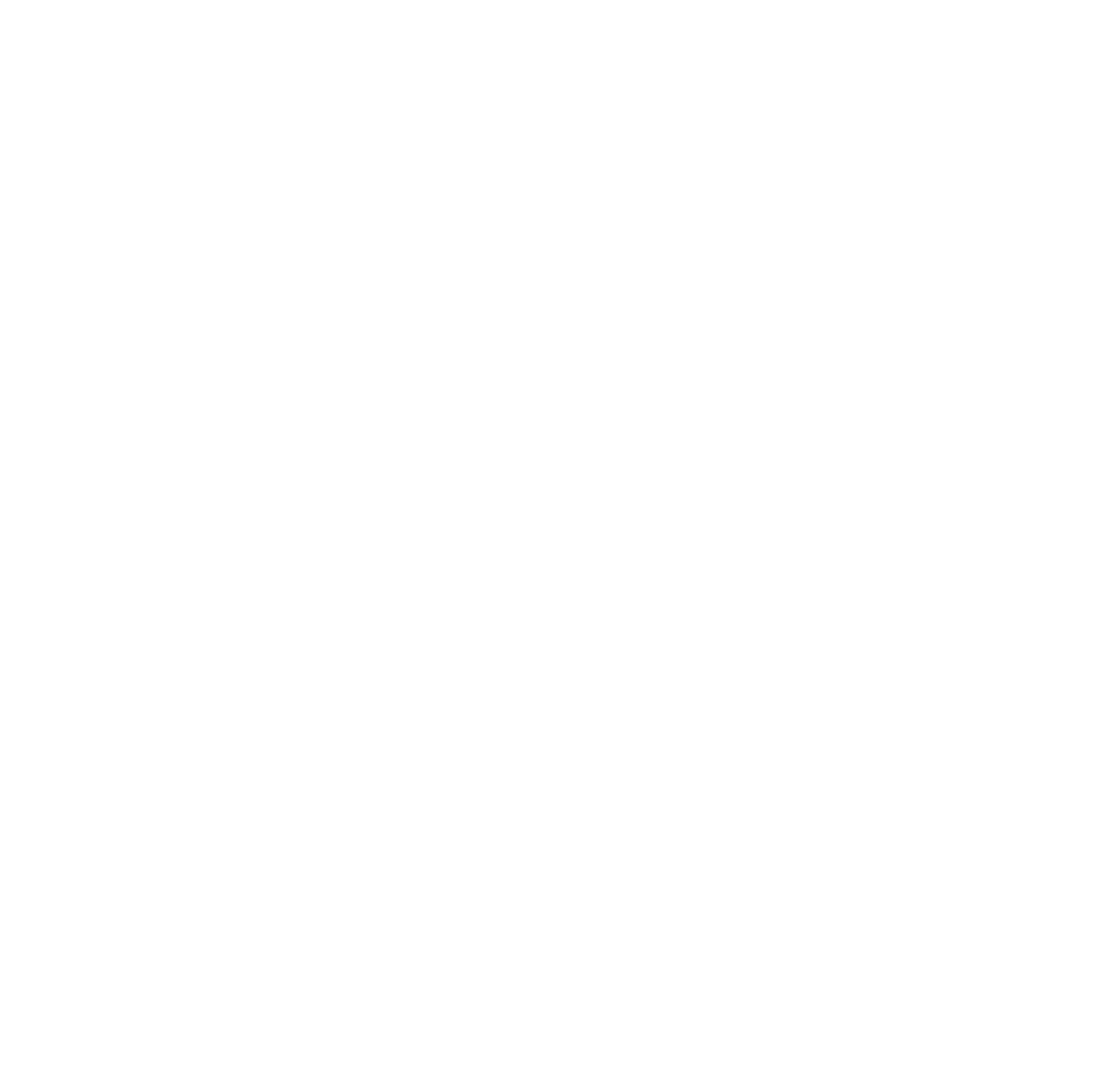
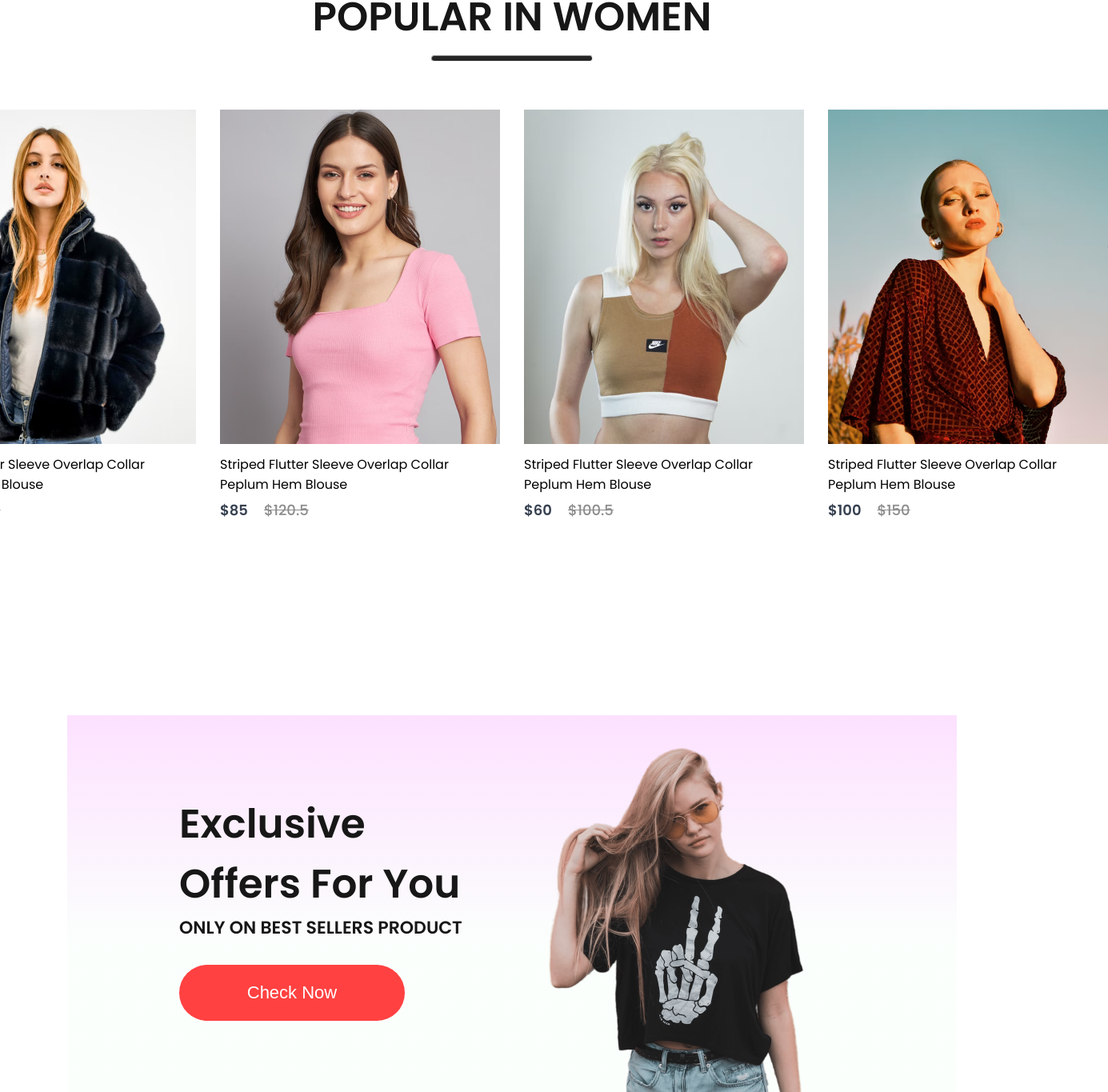
Before and after one commit to divyeshS81/E-Commerce-REACT-, a React (Create React App) app in the folder frontend/: page / in a window 1280 px wide. Shown: the part 963-2328 px from the top of the page at 80% size, 1385 px wide, since content can reach past the window. Before the commit the page ends 918 px from the top, so only its background shows below. Built offline with nearby package versions, Linux system fonts and the light colour scheme.

Commit message:
create a offers & popular section in this commit

```diff
--- a/frontend/src/Components/Hero/Hero.css
+++ b/frontend/src/Components/Hero/Hero.css
@@ -57,5 +57,5 @@
     display: flex;
     align-items: center;
     justify-content: center;
-
+    margin-top: 50px;
 }
--- a/frontend/src/Components/Item/Item.css
+++ b/frontend/src/Components/Item/Item.css
@@ -0,0 +1,29 @@
+.item{
+    width: 350px;
+}
+
+.item p{
+    margin: 6px 0px;
+}
+
+.item-prices{
+    display: flex;
+    gap: 20px;
+}
+
+.item-price-new{
+    color: #374151;
+    font-size: 18px;
+    font-weight: 600;
+}
+.item-price-old{
+    color: #8c8c8c;
+    font-size: 18px;
+    font-weight: 500;
+    text-decoration: line-through;
+}
+
+.item:hover{
+    transform: scale(1.5);
+    transition: 0.6s;
+}
--- a/frontend/src/Components/Item/Item.jsx
+++ b/frontend/src/Components/Item/Item.jsx
@@ -1,10 +1,19 @@
 import React from 'react'
 import './Item.css'
 
-const Item = () => {
+const Item = (props) => {
   return (
     <div className='item'>
-
+        <img src={props.image} alt="" />
+        <p>{props.name}</p>
+        <div className="item-prices">
+            <div className="item-price-new">
+                ${props.new_price}
+            </div>
+            <div className="item-price-old">
+                ${props.old_price}
+            </div>
+        </div>
     </div>
   )
 }
--- /dev/null
+++ b/frontend/src/Components/Offers/Offers.css
@@ -0,0 +1,50 @@
+.offers{
+    width: 65%;
+    height: 60vh;
+    display: flex;
+    margin: auto;
+    padding: 0px 140px;
+    margin-bottom: 150px;
+    background: linear-gradient(180deg, #fde1ff 0%, #e1ffea22 60%);
+}
+
+.offers-left{
+    flex: 1;
+    display: flex;
+    flex-direction: column;
+    justify-content: center;
+}
+
+.offers-left h1{
+    color: #171717;
+    font-size: 50px;
+    font-weight: 600;
+}
+
+.offers-left p{
+    color: #171717;
+    font-size: 22px;
+    font-weight: 600;
+}
+
+.offers-left button{
+    width: 282px;
+    height: 70px;
+    border-radius: 35px;
+    background: #ff4141;
+    border: none;
+    color: white;
+    font-size: 22px;
+    font-weight: 500;
+    margin-top: 30px;
+    cursor: pointer;
+}
+
+.offers-right{
+    flex: 1;
+    display: flex;
+    align-items: center;
+    justify-content: flex-end;
+    padding-top: 100px;
+
+}
--- /dev/null
+++ b/frontend/src/Components/Offers/Offers.jsx
@@ -0,0 +1,21 @@
+import React from 'react'
+import "./Offers.css"
+import exclucive_image from '../Assets/exclusive_image.png'
+
+const Offers = () => {
+  return (
+    <div className='offers'>
+        <div className="offers-left">
+            <h1>Exclusive</h1>
+            <h1>Offers For You</h1>
+            <p>ONLY ON BEST SELLERS PRODUCT</p>
+            <button>Check Now</button>
+        </div>
+        <div className="offers-right">
+            <img src={exclucive_image} alt="" />
+        </div>
+    </div>
+  )
+}
+
+export default Offers
--- /dev/null
+++ b/frontend/src/Components/Popular/Popular.css
@@ -0,0 +1,27 @@
+.popular{
+    display: flex;
+    flex-direction: column;
+    align-items: center;
+    gap: 10px;
+    height: 120vh;
+}
+
+.popular h1{
+    color: #171717;
+    font-size: 50px;
+    font-weight: 600;
+    margin-top: 50px;
+}
+
+.popular hr{
+    width: 200px;
+    height: 6px;
+    border-radius: 10px;
+    background: #252525;
+}
+
+.popular-item{
+    margin-top: 50px;
+    display: flex;
+    gap: 30px;
+}
--- /dev/null
+++ b/frontend/src/Components/Popular/Popular.jsx
@@ -0,0 +1,29 @@
+import React from "react";
+import "./Popular.css";
+import data_product from "../Assets/data";
+import Item from "../Item/Item";
+
+const Popular = () => {
+  return (
+    <div className="popular">
+      <h1>POPULAR IN WOMEN</h1>
+      <hr />
+      <div className="popular-item">
+        {data_product.map((item, i) => {
+          return (
+            <Item
+              key={i}
+              id={item.id}
+              name={item.name}
+              image={item.image}
+              new_price={item.new_price}
+              old_price={item.old_price}
+            />
+          );
+        })}
+      </div>
+    </div>
+  );
+};
+
+export default Popular;
--- a/frontend/src/Pages/Shop.jsx
+++ b/frontend/src/Pages/Shop.jsx
@@ -1,10 +1,14 @@
 import React from 'react'
 import Hero from '../Components/Hero/Hero'
+import Popular from '../Components/Popular/Popular'
+import Offers from '../Components/Offers/Offers'
 
 const Shop = () => {
   return (
     <div>
         <Hero/>
+        <Popular/>
+        <Offers/>
     </div>
   )
 }
```
Also changed, not shown: frontend/src/Components/NewCollections/NewCollections.jsx (added, +16 -0 lines), frontend/src/Components/NewCollections/NewCollections.css (added).
